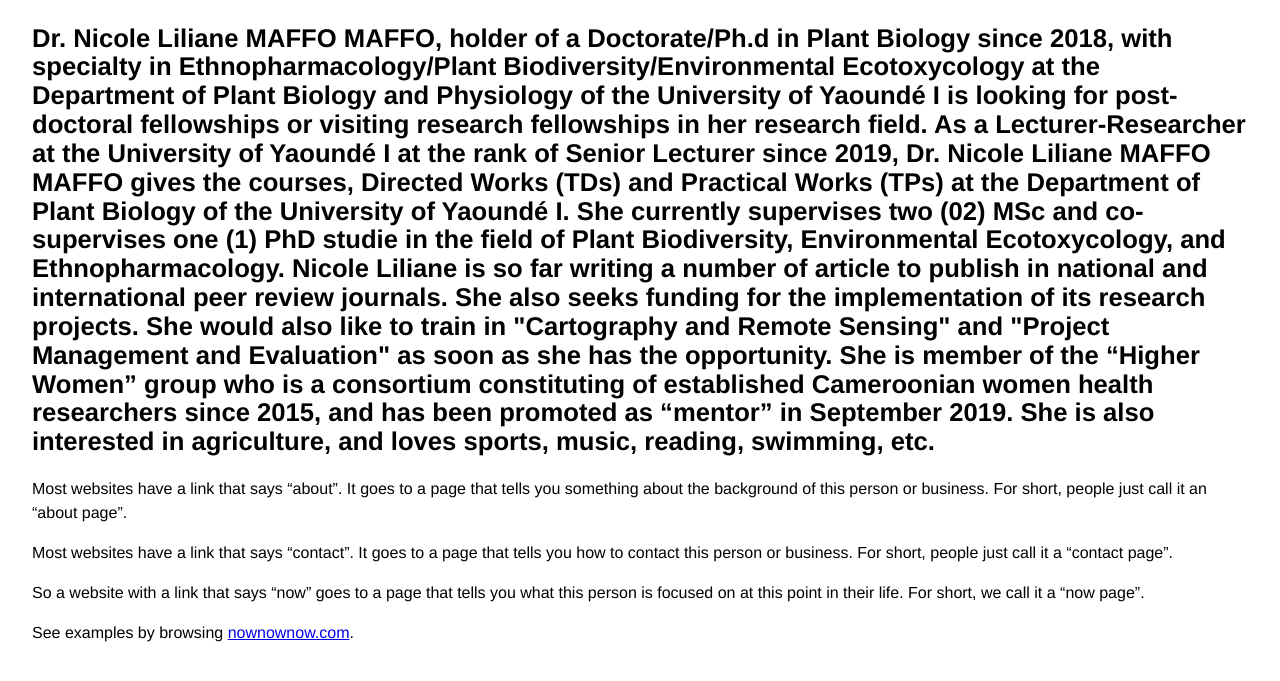
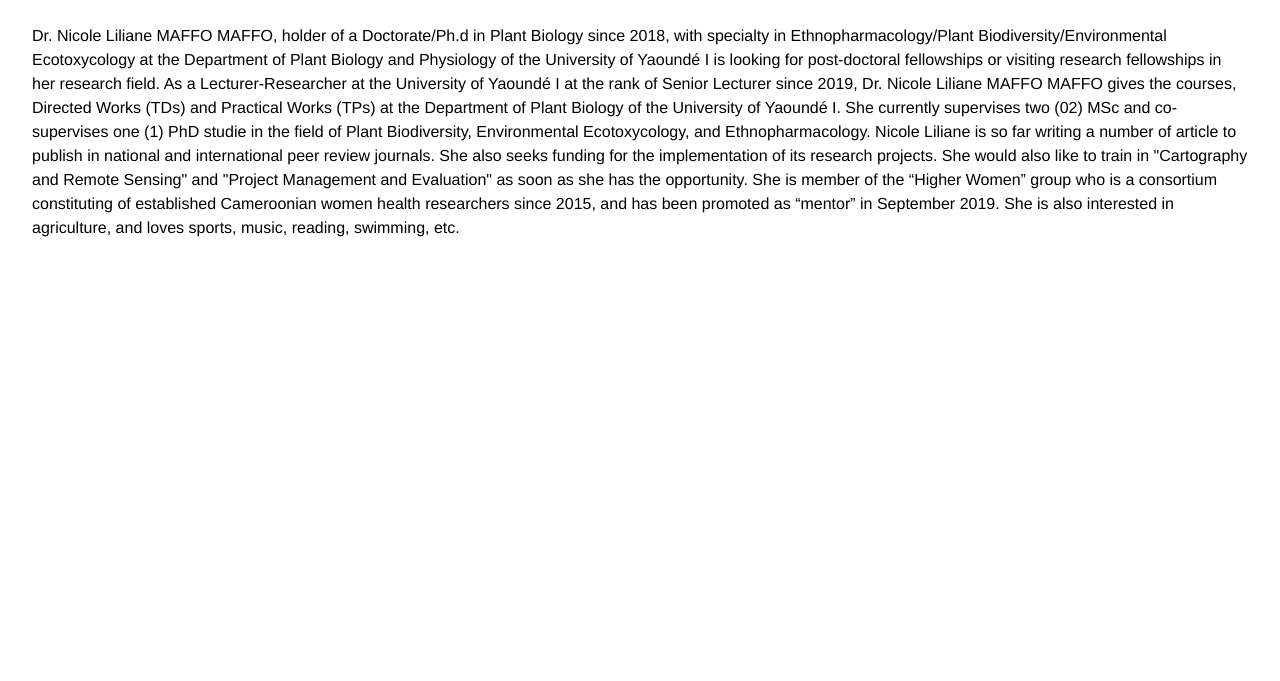
Before and after one commit to Nicole-Maffo/Nicole-Maffo.github.io, a plain HTML site: page now/index.html in a window 1280 px wide. Shown: the part 77-758 px from the top of the page. Drawn offline with Linux system fonts and the light colour scheme.

Commit message:
Update index.html

```diff
--- a/now/index.html
+++ b/now/index.html
@@ -15,20 +15,20 @@
     </header>
     <main>
 
-      <h2>Dr. Nicole Liliane MAFFO MAFFO, holder of a Doctorate/Ph.d in Plant Biology since 2018, with specialty in Ethnopharmacology/Plant Biodiversity/Environmental Ecotoxycology at the Department of Plant Biology and Physiology of the University of Yaoundé I is looking for post-doctoral fellowships or visiting research fellowships in her research field.
+      <p>Dr. Nicole Liliane MAFFO MAFFO, holder of a Doctorate/Ph.d in Plant Biology since 2018, with specialty in Ethnopharmacology/Plant Biodiversity/Environmental Ecotoxycology at the Department of Plant Biology and Physiology of the University of Yaoundé I is looking for post-doctoral fellowships or visiting research fellowships in her research field.
         As a Lecturer-Researcher at the University of Yaoundé I at the rank of Senior Lecturer since 2019, Dr. Nicole Liliane MAFFO MAFFO gives the courses, Directed Works (TDs) and Practical Works (TPs) at the Department of Plant Biology of the University of Yaoundé I. She currently supervises two (02) MSc and co-supervises one (1) PhD studie in the field of Plant Biodiversity, Environmental Ecotoxycology, and Ethnopharmacology.
         Nicole Liliane is so far writing a number of article to publish in national and international peer review journals. She also seeks funding for the implementation of its research projects. She would also like to train in "Cartography and Remote Sensing" and "Project Management and Evaluation" as soon as she has the opportunity.
         She is member of the “Higher Women” group who is a consortium constituting of established Cameroonian women health researchers since 2015, and has been promoted as “mentor” in September 2019.
         She is also interested in agriculture, and loves sports, music, reading, swimming, etc.
-        </h2>
+      </p>
 
-      <p>Most websites have a link that says “about”. It goes to a page that tells you something about the background of this person or business. For short, people just call it an “about page”.</p>
+      <p></p>
 
-      <p>Most websites have a link that says “contact”. It goes to a page that tells you how to contact this person or business. For short, people just call it a “contact page”.</p>
+      <p></p>
 
-      <p>So a website with a link that says “now” goes to a page that tells you what this person is focused on at this point in their life. For short, we call it a “now page”.</p>
+      <p></p>
 
-      <p>See examples by browsing <a href="https://nownownow.com/">nownownow.com</a>.</p>
+      <p></p>
 
     </main>
 
```
